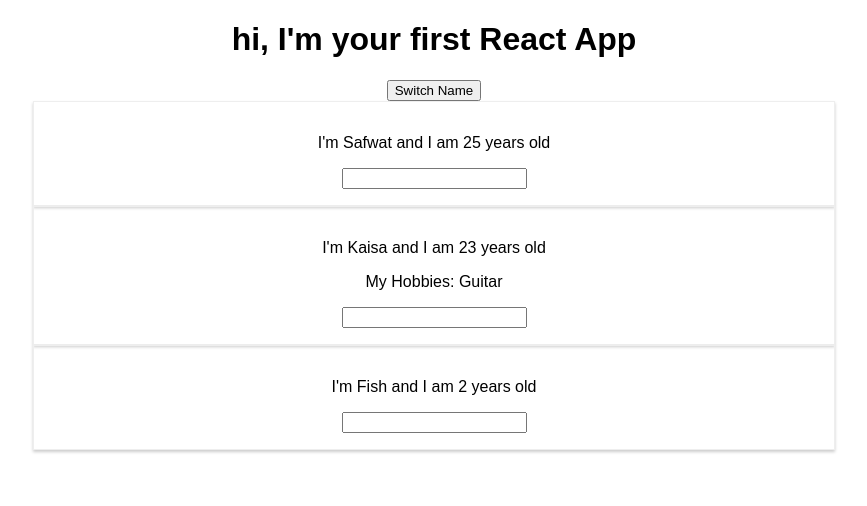
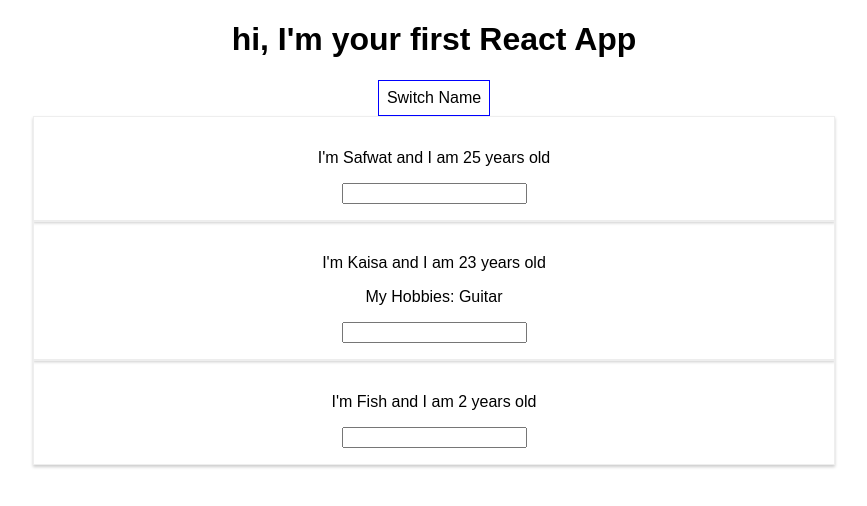
Before and after one commit to SafwatImran/ReactPractice, a React (Create React App) app: page / in a window 1280 px wide. Shown: the top 506 px of the page, without its empty margins (206-1073 px from the left). Built offline with nearby package versions, Linux system fonts and the light colour scheme.

Commit message:
css button

```diff
--- a/src/App.js
+++ b/src/App.js
@@ -30,11 +30,18 @@
     ]
   })
 }
-
+  const style = {
+    backgroundColor:'white',
+    font :'inherit',
+    border : '1px solid blue',
+    padding : '8px'
+  };
   return (
      <div className="App">
       <h1>hi, I'm your first React App</h1>
-      <button onClick={switchNameHandler.bind(this,"Kaiser Soze")}>Switch Name</button>
+      <button
+      style={style}
+      onClick={switchNameHandler.bind(this,"Kaiser Soze")}>Switch Name</button>
       <Person name=
       {personState.persons[0].name} age={personState.persons[0].age}/>
       <Person name=
```
